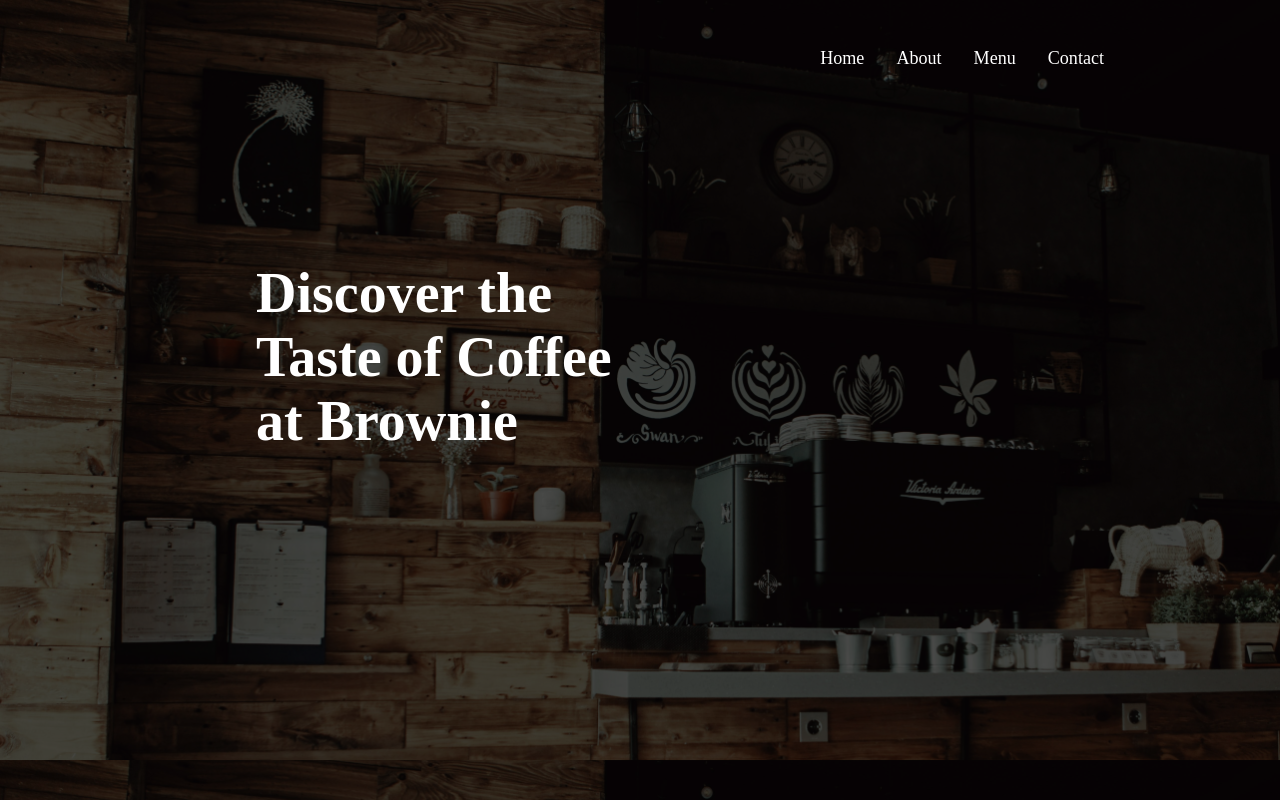
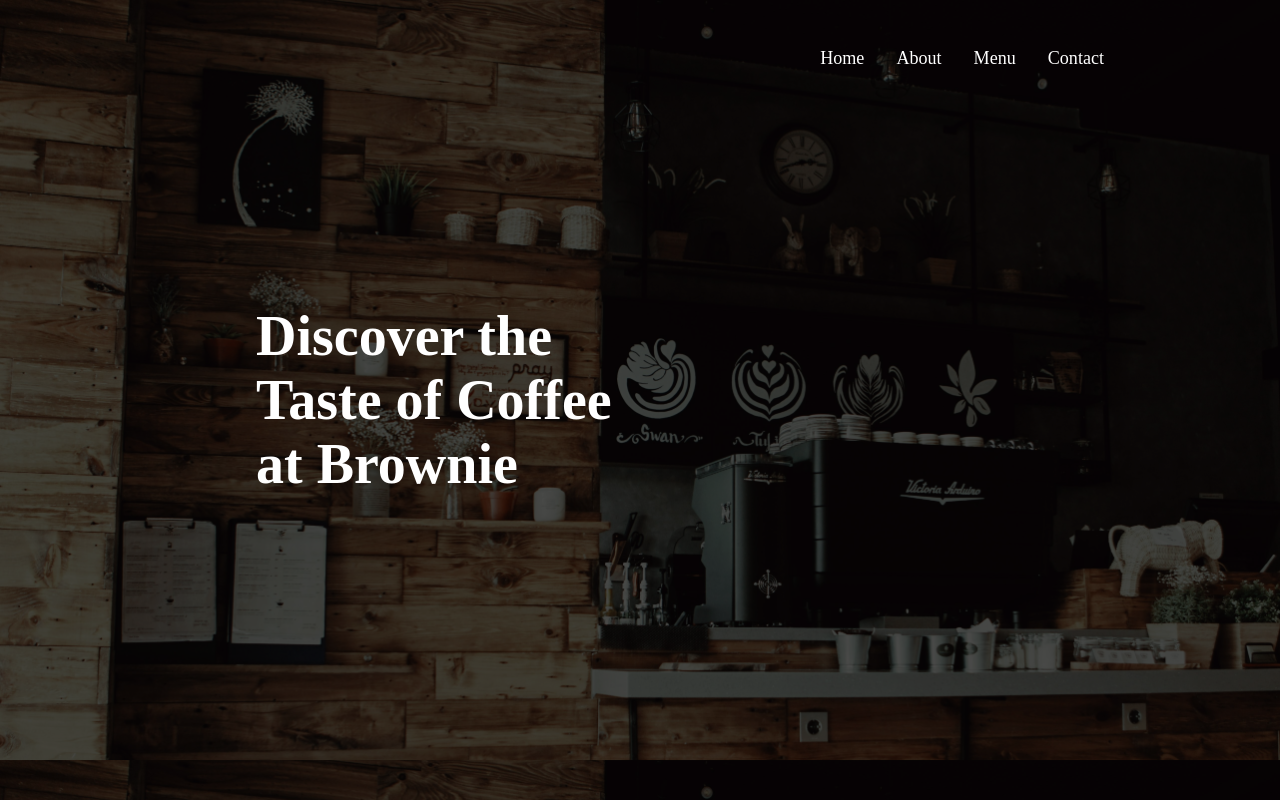
Before and after one commit to Binada-SH/React_coffee_shop_website, a React (Vite) app in the folder coffee_shop/Coffee_Shop/: page / in a window 1280 px wide. Built offline with nearby package versions, Linux system fonts and the light colour scheme.

Commit message:
Home Page Header Aligning

```diff
--- a/coffee_shop/Coffee_Shop/src/App.css
+++ b/coffee_shop/Coffee_Shop/src/App.css
@@ -11,7 +11,7 @@ body {
 
 .hero_title {
     padding-left: 16rem;
-    padding-top: 16.3rem;
+    padding-top: 19rem;
     align-items: center;
     justify-content: center;
 }
```
